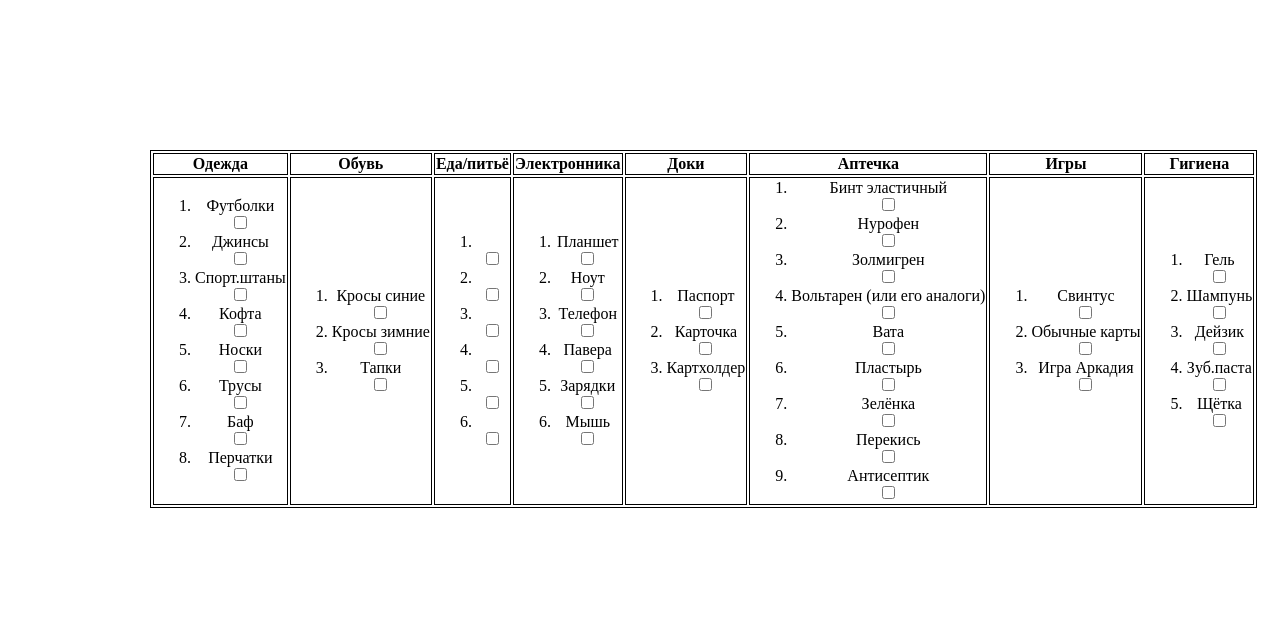
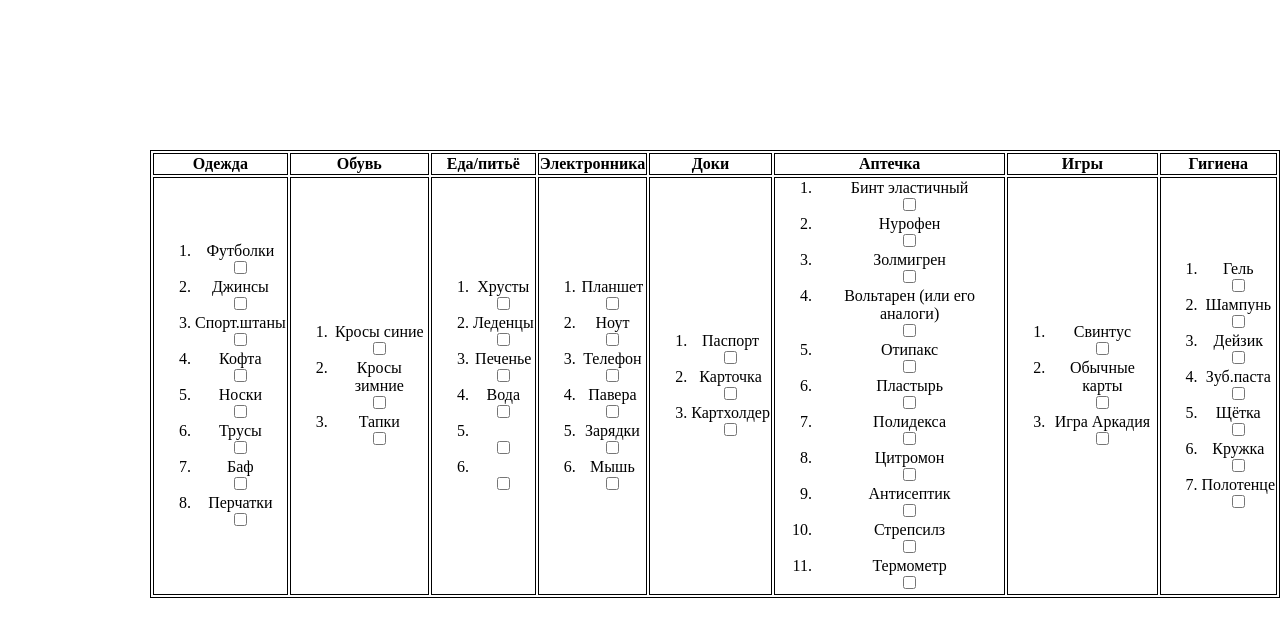
Before and after one commit to Leo-nI-D/To-Lviv, a plain HTML site: page index.html in a window 1280 px wide. Drawn offline with Linux system fonts and the light colour scheme.

Commit message:
first commit

```diff
--- a/index.html
+++ b/index.html
@@ -42,10 +42,10 @@
                 </td>
 
                     <td><ol class="td-list">
-                        <li class="td-list-item"></li> <input type="checkbox">
-                        <li class="td-list-item"></li> <input type="checkbox">
-                        <li class="td-list-item"></li> <input type="checkbox">
-                        <li class="td-list-item"></li> <input type="checkbox">
+                        <li class="td-list-item">Хрусты</li> <input type="checkbox">
+                        <li class="td-list-item">Леденцы</li> <input type="checkbox">
+                        <li class="td-list-item">Печенье</li> <input type="checkbox">
+                        <li class="td-list-item">Вода</li> <input type="checkbox">
                         <li class="td-list-item"></li> <input type="checkbox">
                         <li class="td-list-item"></li> <input type="checkbox">
                     </ol></td>
@@ -73,11 +73,14 @@
                         <li class="td-list-item">Нурофен</li> <input type="checkbox">
                         <li class="td-list-item">Золмигрен</li> <input type="checkbox">
                         <li class="td-list-item">Вольтарен (или его аналоги)</li> <input type="checkbox">
-                        <li class="td-list-item">Вата</li> <input type="checkbox">
+                        <li class="td-list-item">Отипакс</li> <input type="checkbox">
                         <li class="td-list-item">Пластырь </li> <input type="checkbox">
-                        <li class="td-list-item">Зелёнка </li> <input type="checkbox">
-                        <li class="td-list-item">Перекись </li> <input type="checkbox">
+                        <li class="td-list-item">Полидекса </li> <input type="checkbox">
+                        <li class="td-list-item">Цитромон </li> <input type="checkbox">
                         <li class="td-list-item">Антисептик </li> <input type="checkbox">
+                        <li class="td-list-item">Стрепсилз </li> <input type="checkbox">
+                        <li class="td-list-item">Термометр </li> <input type="checkbox">
+
                     </ol>
                 </td>
 
@@ -97,6 +100,8 @@
                         <li class="td-list-item">Дейзик</li> <input type="checkbox">
                         <li class="td-list-item">Зуб.паста</li> <input type="checkbox">
                         <li class="td-list-item">Щётка</li> <input type="checkbox">
+                        <li class="td-list-item">Кружка</li> <input type="checkbox">
+                        <li class="td-list-item">Полотенце</li> <input type="checkbox">
                     </ol>
 
                 </td>
```
